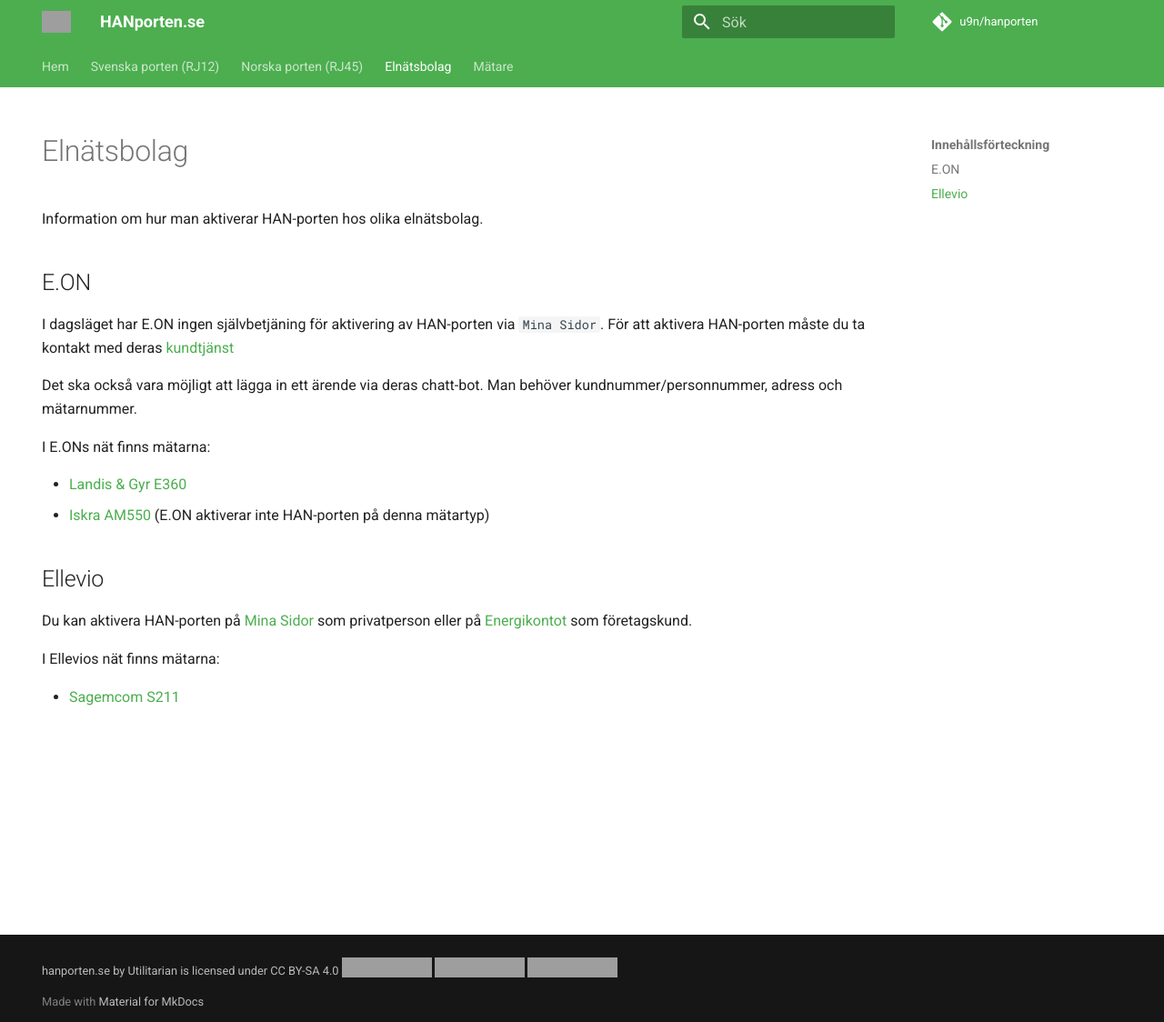
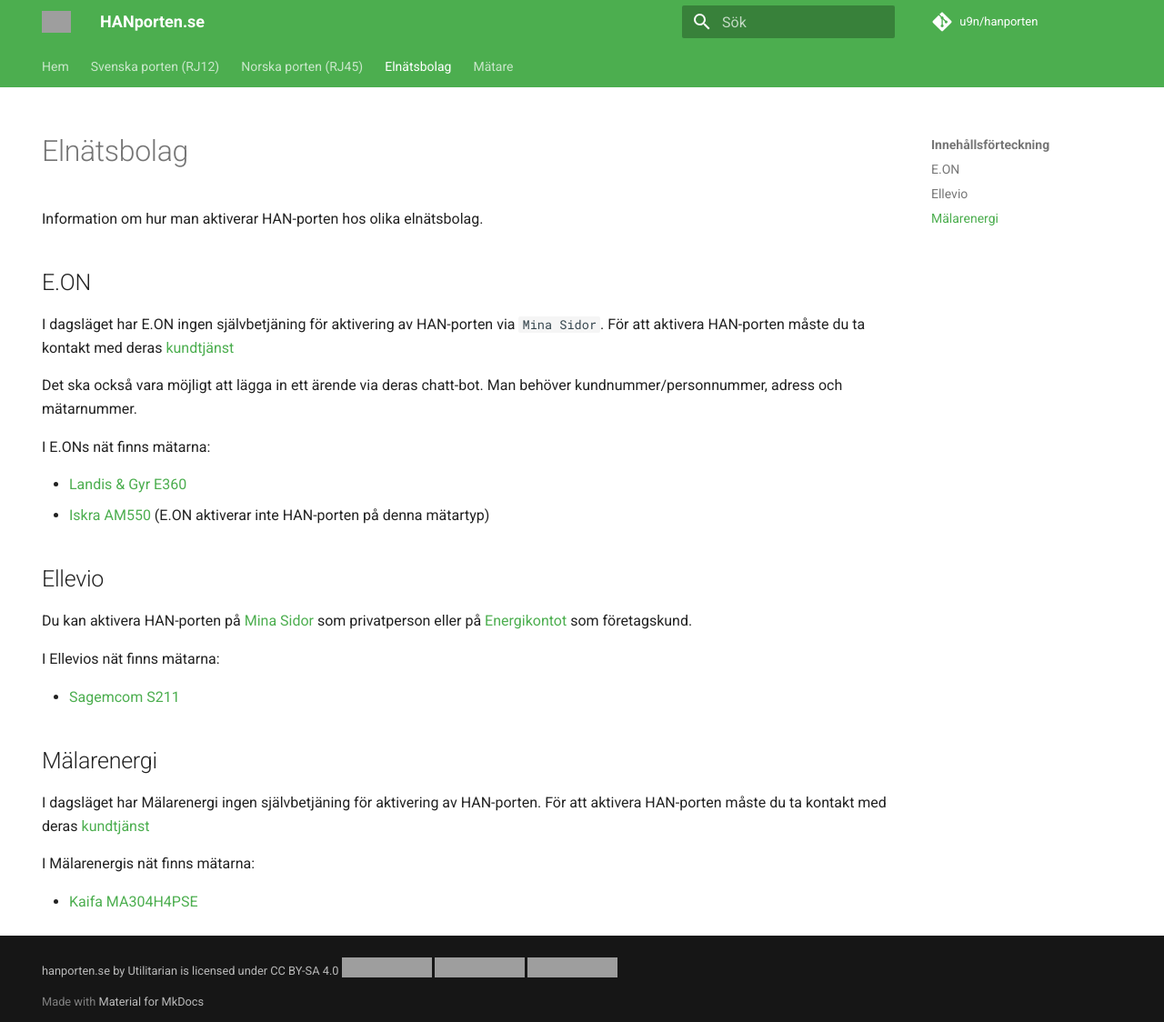
Before and after one commit to u9n/hanporten, an MkDocs documentation site: the page built from docs/natbolag.md, in a window 1280 px wide and 1124 px high. Shown: the whole window at 91% size. Built offline with MkDocs 1.6.1 and Material for MkDocs 9.7.7, drawn with Linux system fonts in a browser that asks for light colours; comment, search, counter and statistics services are not loaded; grey boxes are pictures that could not be loaded.

Commit message:
Add Mälarenergi and Kaifa meter (#16)
* add mälarenergi as net

* add Kaifa meter

* add clarification as to what type of standard the HAN device follows

```diff
--- a/docs/natbolag.md
+++ b/docs/natbolag.md
@@ -29,3 +29,12 @@
 I Ellevios nät finns mätarna:
 
 * [Sagemcom S211](matare.md#sagemcom-s211)
+
+## Mälarenergi
+
+I dagsläget har Mälarenergi ingen självbetjäning för aktivering av HAN-porten.
+För att aktivera HAN-porten måste du ta kontakt med deras [kundtjänst](https://www.malarenergi.se/kundcenter-privat/)
+
+I Mälarenergis nät finns mätarna:
+
+* [Kaifa MA304H4PSE](matare.md#kaifa-ma304h4pse)
```
Also changed, not shown: docs/matare.md (+4 -0 lines).
